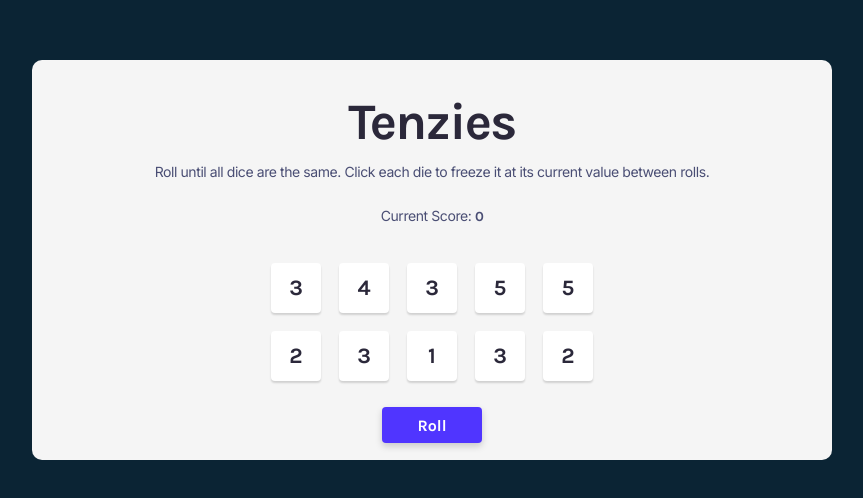
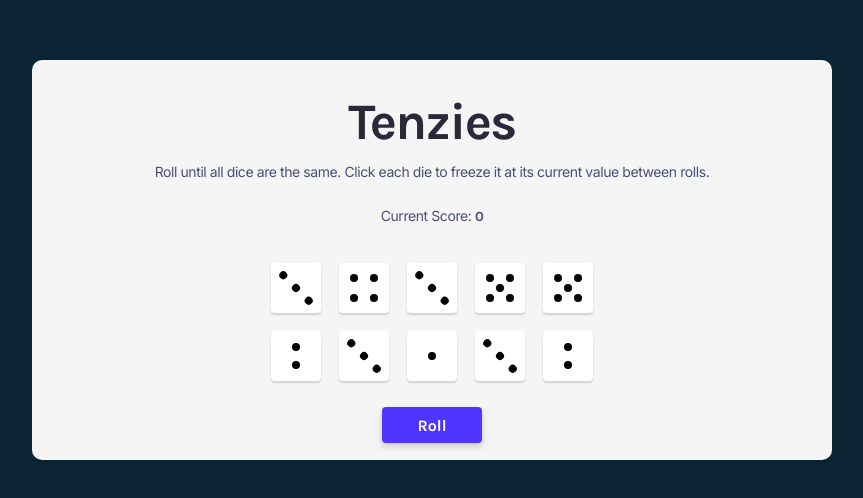
Before and after one commit to jinxlearns2code/tenzies, a React (Vite) app: page / in a window 1280 px wide. Shown: the part 140-638 px from the top of the page, without its empty margins (208-1071 px from the left). Built offline with nearby package versions, Linux system fonts and the light colour scheme.

Commit message:
changed die face

```diff
--- a/components/Die.jsx
+++ b/components/Die.jsx
@@ -8,7 +8,44 @@ export default function Die(props) {
 			style={props.isHeld ? { backgroundColor: "#59E391" } : { backgroundColor: "#FFFFFF" }}
 			onClick={props.handleClick}
 		>
-			<h2 className="die-face">{props.value}</h2>
+			<div>
+				{props.value === 1 && <div className="die 1"></div>}
+				{props.value === 2 && <div className="die-container second">
+					<div className="die"></div>
+					<div className="die"></div>
+					</div>
+				}
+				{props.value === 3 && <div className="die-container third">
+					<div className="die"></div>
+					<div className="die"></div>
+					<div className="die"></div>
+					</div>
+				}
+				{props.value === 4 && <div className="die-container fourth">
+					<div className="die"></div>
+					<div className="die"></div>
+					<div className="die"></div>
+					<div className="die"></div>
+					</div>
+				}
+				{props.value === 5 && <div className="die-container fifth">
+					<div className="die one"></div>
+					<div className="die two"></div>
+					<div className="die three"></div>
+					<div className="die four"></div>
+					<div className="die five"></div>
+					</div>
+				}
+				{props.value === 6 && <div className="die-container sixth">
+					<div className="die"></div>
+					<div className="die"></div>
+					<div className="die"></div>
+					<div className="die"></div>
+					<div className="die"></div>
+					<div className="die"></div>
+					</div>
+				}
+			</div>
 		</div>
 	)
 }
--- a/src/App.css
+++ b/src/App.css
@@ -70,11 +70,60 @@ p {
   cursor: pointer;
 }
 
-.die-face {
-  font-weight: 700;
-  font-size: 22px;
-  line-height: 24px;
-  color: #2B283A;
+.die {
+  border-radius: 50%;
+  border: 4px solid black;
+}
+
+
+/* die face */
+.die-container {
+  display: grid;
+  gap: 10px;
+}
+
+.die-container.third {
+  transform: rotate(135deg);
+}
+
+.die-container.fourth {
+  grid-template-columns: 2fr 2fr;
+  gap: 12px;
+}
+
+.die-container.fifth {
+  grid-template-areas:
+  "a . c"
+  "e g f"
+  "d . b";
+  gap: 2px;
+}
+
+
+/* die value 5 */
+.die.one {
+  grid-area: a;
+}
+
+.die.two {
+  grid-area: c;
+}
+
+.die.three {
+  grid-area: g;
+}
+
+.die.four {
+  grid-area: d;
+}
+
+.die.five {
+  grid-area: b;
+}
+
+.die-container.sixth {
+  grid-template-columns: 2fr 2fr;
+  gap: 5px 10px;
 }
 
 .button {
```
